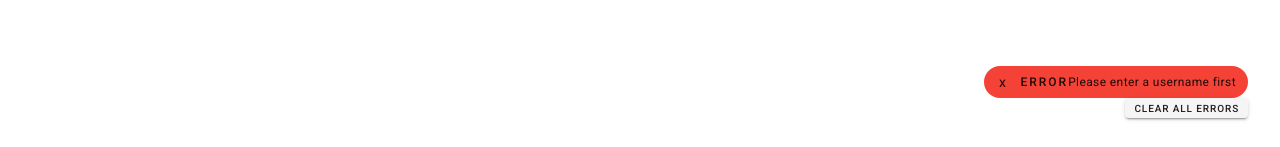
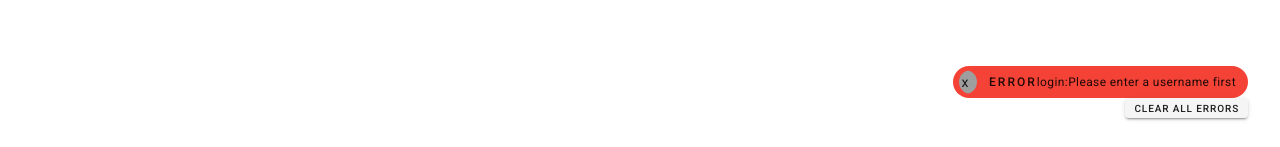
Before and after one commit to mujakob/efmModeller, a Vue app: page /login in a window 1280 px wide. Both pictures are taken after a click on the button "LOGIN". Shown: the part 650-797 px from the top of the page. Built offline with nearby package versions, Linux system fonts and the light colour scheme.

Commit message:
changed dispaly of (x) in messages

```diff
--- a/src/components/core/message.vue
+++ b/src/components/core/message.vue
@@ -7,6 +7,10 @@
             left
             absolute
             @click="dismiss"
+        >
+            <v-avatar
+                left
+                class="grey"
             >
                 <v-progress-circular
                     v-if="autoDissmiss"
@@ -18,8 +22,15 @@
                 </v-progress-circular>
                 <span v-else>x</span>
             </v-avatar>
+        </v-avatar>
         <span class="text-overline">
             {{message.type}}
+        </span>
+        <span
+            class="text-caption"
+            v-if="message.component"
+        >
+            {{message.component}}:
         </span>
         <span class="text-caption">
             {{message.message}}
```
Lines whose indentation alone changed are shown as unchanged.
